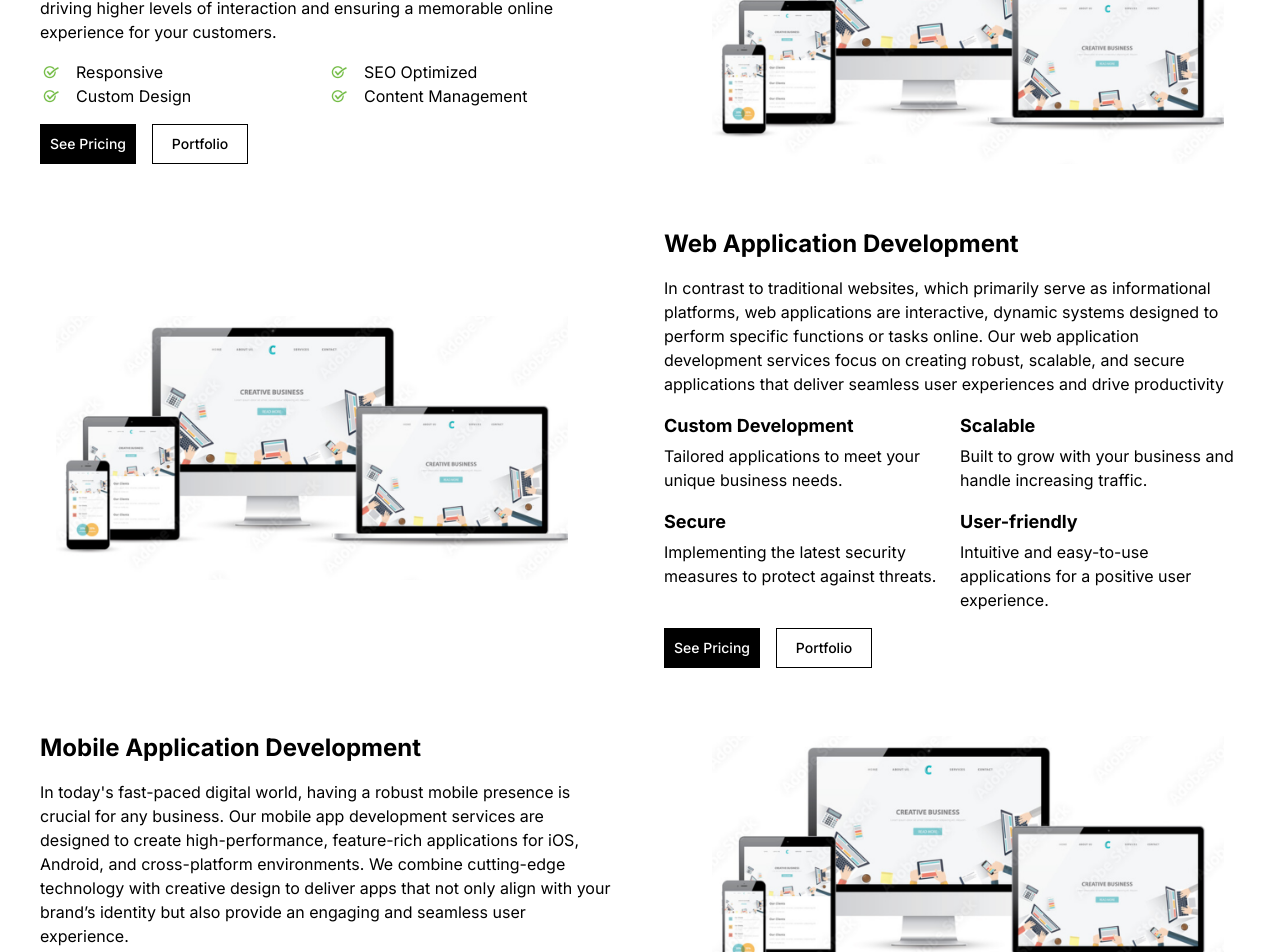
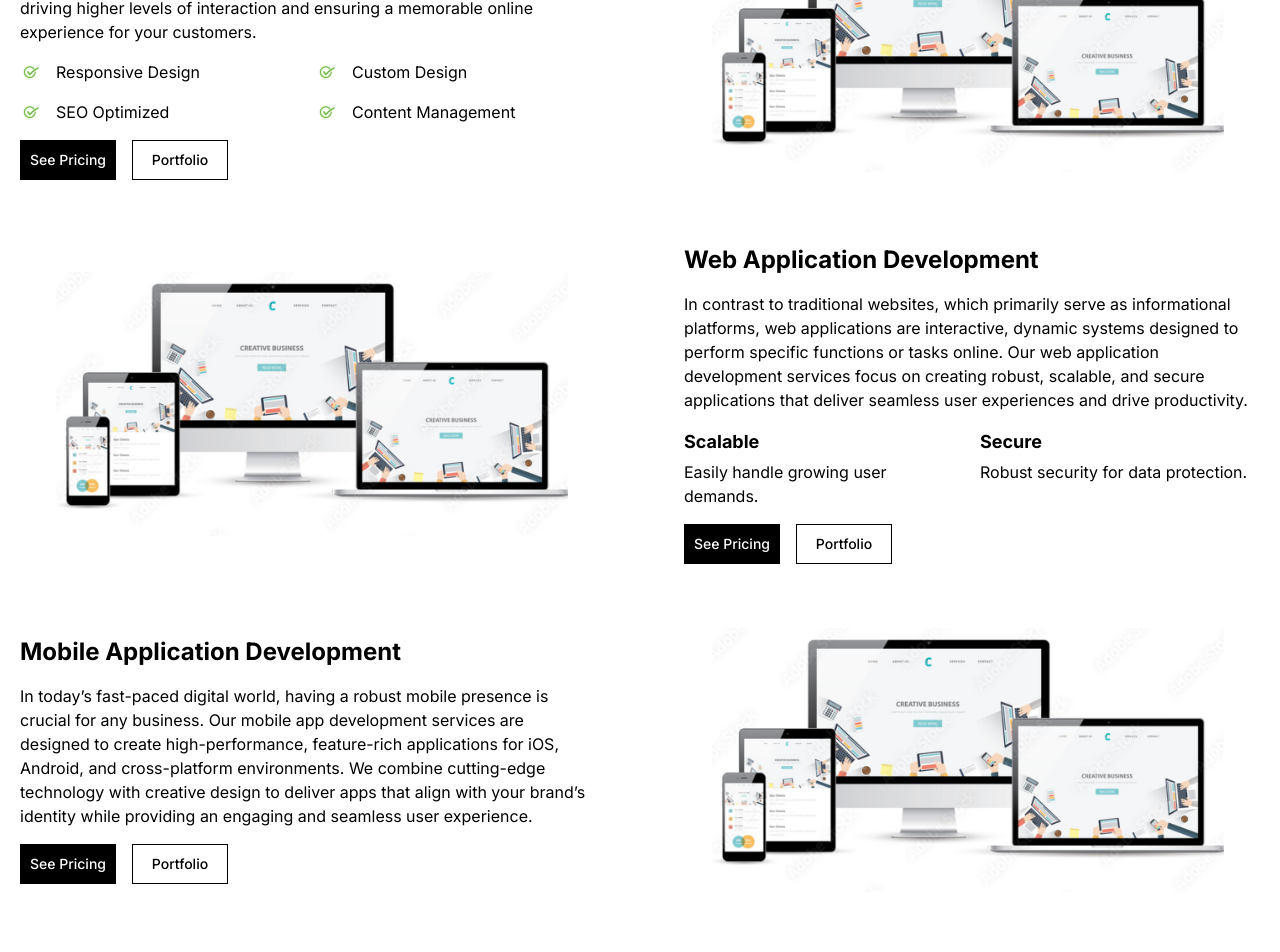
Before and after one commit to allanXQ/arcvesta_v2, a Next.js app: page / in a window 1280 px wide. Shown: the part 1080-2032 px from the top of the page. Built offline with nearby package versions, Linux system fonts and the light colour scheme.

Commit message:
update responsive

```diff
--- /dev/null
+++ b/src/app/components/services.tsx
@@ -0,0 +1,132 @@
+import React from "react";
+import Image from "next/image";
+import { DarkButton, LightButton } from "./button";
+
+interface Feature {
+  title: string;
+  description: string;
+}
+
+interface ServiceSectionProps {
+  title: string;
+  description: string;
+  features?: string[] | Feature[] | null;
+  featureType?: "list" | "details" | null;
+  imageSrc: string;
+  reverse: boolean;
+}
+
+const ServiceSection: React.FC<ServiceSectionProps> = ({
+  title,
+  description,
+  features,
+  featureType,
+  imageSrc,
+  reverse,
+}) => {
+  return (
+    <div
+      className={`flex ${reverse ? "flex-row-reverse" : "flex-row"} gap-20 justify-center items-center flex-wrap lg:flex-nowrap`}
+    >
+      <div className="flex flex-col gap-4 lg:max-w-xl">
+        <h2 className="font-bold text-2xl">{title}</h2>
+        <p>{description}</p>
+        {features && featureType === "list" && (
+          <div className="grid w-full grid-cols-2 gap-4">
+            {features.map((feature, index) => (
+              <div key={index} className="flex gap-4 items-center">
+                <Image
+                  src="/images/icons/check.jpg"
+                  alt="check mark"
+                  width={20}
+                  height={20}
+                />
+                <p>{typeof feature === "string" ? feature : feature.title}</p>
+              </div>
+            ))}
+          </div>
+        )}
+        {features && featureType === "details" && (
+          <div className="grid w-full grid-cols-2 gap-4 items-start justify-center">
+            {features.map((feature, index) => (
+              <div key={index} className="flex flex-col gap-1">
+                {typeof feature !== "string" && (
+                  <h3 className="font-bold text-lg">{feature.title}</h3>
+                )}
+                {typeof feature !== "string" && <p>{feature.description}</p>}
+              </div>
+            ))}
+          </div>
+        )}
+        <div className="flex gap-4">
+          <DarkButton>See Pricing</DarkButton>
+          <LightButton>Portfolio</LightButton>
+        </div>
+      </div>
+      <Image
+        src={imageSrc}
+        width={600}
+        height={600}
+        alt={title}
+        className="w-full max-w-lg mx-auto"
+        layout="responsive"
+      />
+    </div>
+  );
+};
+
+const Services = () => {
+  const services: ServiceSectionProps[] = [
+    {
+      title: "Website Design and Development",
+      description:
+        "We create visually appealing, user-friendly websites that not only reflect your brand's unique identity but also captivate and engage your audience, driving higher levels of interaction and ensuring a memorable online experience for your customers.",
+      features: [
+        "Responsive Design",
+        "Custom Design",
+        "SEO Optimized",
+        "Content Management",
+      ],
+      featureType: "list",
+      imageSrc: "/images/design1.png",
+      reverse: false,
+    },
+    {
+      title: "Web Application Development",
+      description:
+        "In contrast to traditional websites, which primarily serve as informational platforms, web applications are interactive, dynamic systems designed to perform specific functions or tasks online. Our web application development services focus on creating robust, scalable, and secure applications that deliver seamless user experiences and drive productivity.",
+      features: [
+        {
+          title: "Scalable",
+          description: "Easily handle growing user demands.",
+        },
+        {
+          title: "Secure",
+          description: "Robust security for data protection.",
+        },
+      ],
+      featureType: "details",
+      imageSrc: "/images/design1.png",
+      reverse: true,
+    },
+    {
+      title: "Mobile Application Development",
+      description:
+        "In today’s fast-paced digital world, having a robust mobile presence is crucial for any business. Our mobile app development services are designed to create high-performance, feature-rich applications for iOS, Android, and cross-platform environments. We combine cutting-edge technology with creative design to deliver apps that align with your brand’s identity while providing an engaging and seamless user experience.",
+      features: null,
+      featureType: null,
+      imageSrc: "/images/design1.png",
+      reverse: false,
+    },
+  ];
+
+  return (
+    <div className="flex flex-col gap-16">
+      {services.map((service, index) => (
+        <ServiceSection key={index} {...service} />
+      ))}
+    </div>
+  );
+};
+
+export default Services;
--- a/src/app/page.tsx
+++ b/src/app/page.tsx
@@ -8,6 +8,7 @@ import {
 } from "./constants";
 import Testimonials from "./components/testimonials";
 import Pricing from "./components/pricing";
+import Services from "./components/services";
 
 export default function Home() {
   return (
@@ -30,7 +31,7 @@ export default function Home() {
           </div>
         </div>
       </div>
-      <div id="services" className="flex flex-col items-center px-10 gap-10">
+      <div id="services" className="flex flex-col items-center px-5 gap-10">
         <div id="services-header" className="flex flex-col items-center gap-1">
           <p className="text-sm font-bold">Whatever you need</p>
           <h2 className="text-3xl font-bold text-center">
@@ -38,112 +39,10 @@ export default function Home() {
           </h2>
         </div>
         <div id="services-container" className="flex flex-col gap-16">
-          <div className="flex gap-20 justify-center items-center flex-wrap">
-            <div id="service-text" className="flex flex-col gap-4 max-w-xl">
-              <h2 className="font-bold text-2xl">
-                Website Design and Development
-              </h2>
-              <p>
-                We create visually appealing, user-friendly websites that not
-                only reflect your brand&apos;s unique identity but also
-                captivate and engage your audience, driving higher levels of
-                interaction and ensuring a memorable online experience for your
-                customers.
-              </p>
-              <div className="grid w-full grid-cols-2">
-                {websitefeatures.map((feature) => (
-                  <div key={feature} className="flex gap-4 items-center">
-                    <Image
-                      src="/images/icons/check.jpg"
-                      alt="check mark"
-                      width={20}
-                      height={20}
-                    />
-                    <p>{feature}</p>
-                  </div>
-                ))}
-              </div>
-              <div className="flex gap-4">
-                <DarkButton>See Pricing</DarkButton>
-                <LightButton>Portfolio</LightButton>
-              </div>
-            </div>
-            <Image
-              src="/images/design1.png"
-              width={600}
-              height={600}
-              alt="web design"
-              className="w-full max-w-lg mx-auto"
-              layout="responsive"
-            />
-          </div>
-          <div className="flex flex-row-reverse gap-20 justify-center items-center flex-wrap">
-            <div id="service-text" className="flex flex-col gap-4 max-w-xl">
-              <h2 className="font-bold text-2xl">
-                Web Application Development
-              </h2>
-              <p>
-                In contrast to traditional websites, which primarily serve as
-                informational platforms, web applications are interactive,
-                dynamic systems designed to perform specific functions or tasks
-                online. Our web application development services focus on
-                creating robust, scalable, and secure applications that deliver
-                seamless user experiences and drive productivity
-              </p>
-              <div className="grid w-full grid-cols-2 gap-4 items-start justify-center">
-                {webappfeatures.map((feature) => (
-                  <div key={feature.title} className="flex flex-col gap-1">
-                    <h3 className="font-bold text-lg">{feature.title}</h3>
-                    <p>{feature.description}</p>
-                  </div>
-                ))}
-              </div>
-              <div className="flex gap-4">
-                <DarkButton>See Pricing</DarkButton>
-                <LightButton>Portfolio</LightButton>
-              </div>
-            </div>
-            <Image
-              src="/images/design1.png"
-              width={600}
-              height={600}
-              alt="web design"
-              className="w-full max-w-lg mx-auto"
-              layout="responsive"
-            />
-          </div>
-          <div className="flex flex-row gap-20 justify-center items-center flex-wrap">
-            <div id="service-text" className="flex flex-col gap-4 max-w-xl">
-              <h2 className="font-bold text-2xl">
-                Mobile Application Development
-              </h2>
-              <p className="">
-                In today&apos;s fast-paced digital world, having a robust mobile
-                presence is crucial for any business. Our mobile app development
-                services are designed to create high-performance, feature-rich
-                applications for iOS, Android, and cross-platform environments.
-                We combine cutting-edge technology with creative design to
-                deliver apps that not only align with your brand’s identity but
-                also provide an engaging and seamless user experience.
-              </p>
-              <div className="flex gap-4">
-                <DarkButton>See Pricing</DarkButton>
-                <LightButton>Portfolio</LightButton>
-              </div>
-            </div>
-            <Image
-              src="/images/design1.png"
-              width={600}
-              height={600}
-              alt="web design"
-              className="w-full max-w-lg mx-auto"
-              layout="responsive"
-            />
-          </div>
-
+          <Services />
           <div
             id="complimentary-services"
-            className="flex flex-col items-center justify-center gap-4 p-4"
+            className="flex flex-col items-center justify-center gap-4"
           >
             <h2 className="font-bold text-3xl w-full lg:w-1/2 text-center">
               We offer a suite of additional services to create a fully-rounded
@@ -153,7 +52,7 @@ export default function Home() {
               {complimentaryservices.map((feature) => (
                 <div
                   key={feature.title}
-                  className="flex flex-col w-80 gap-2 items-center"
+                  className="flex flex-col gap-2 items-center"
                 >
                   <Image
                     src="/images/icons/cube.png"
```
